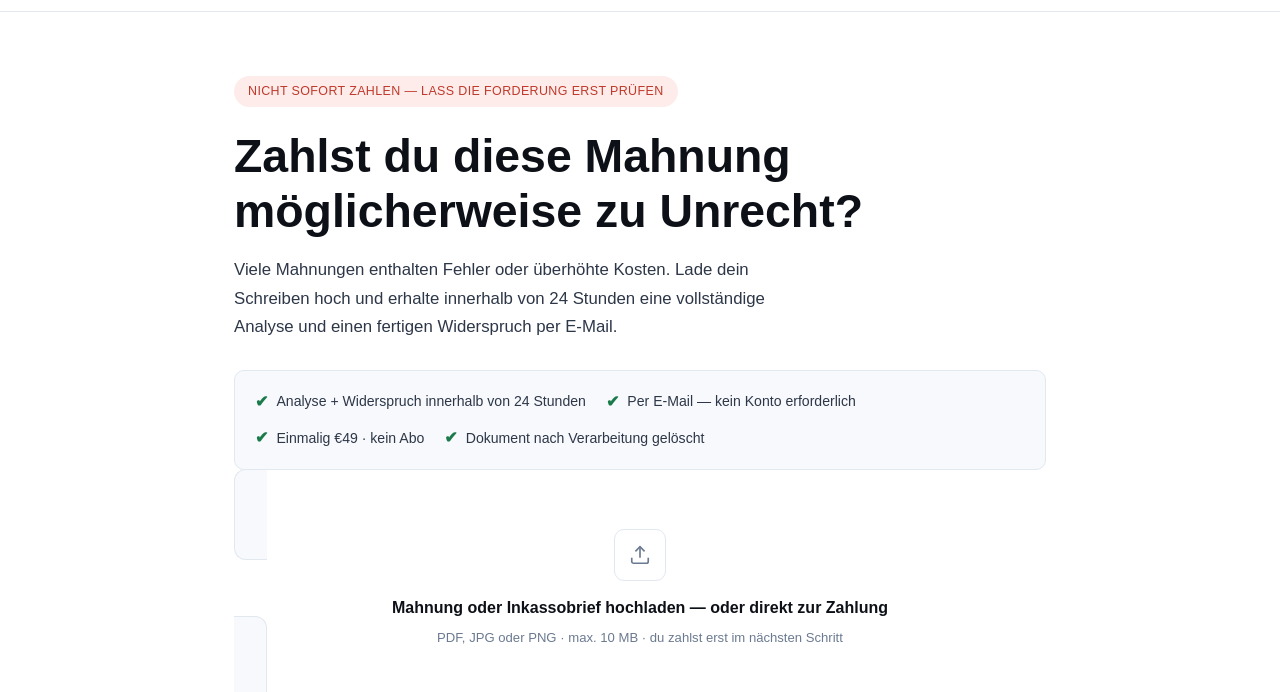
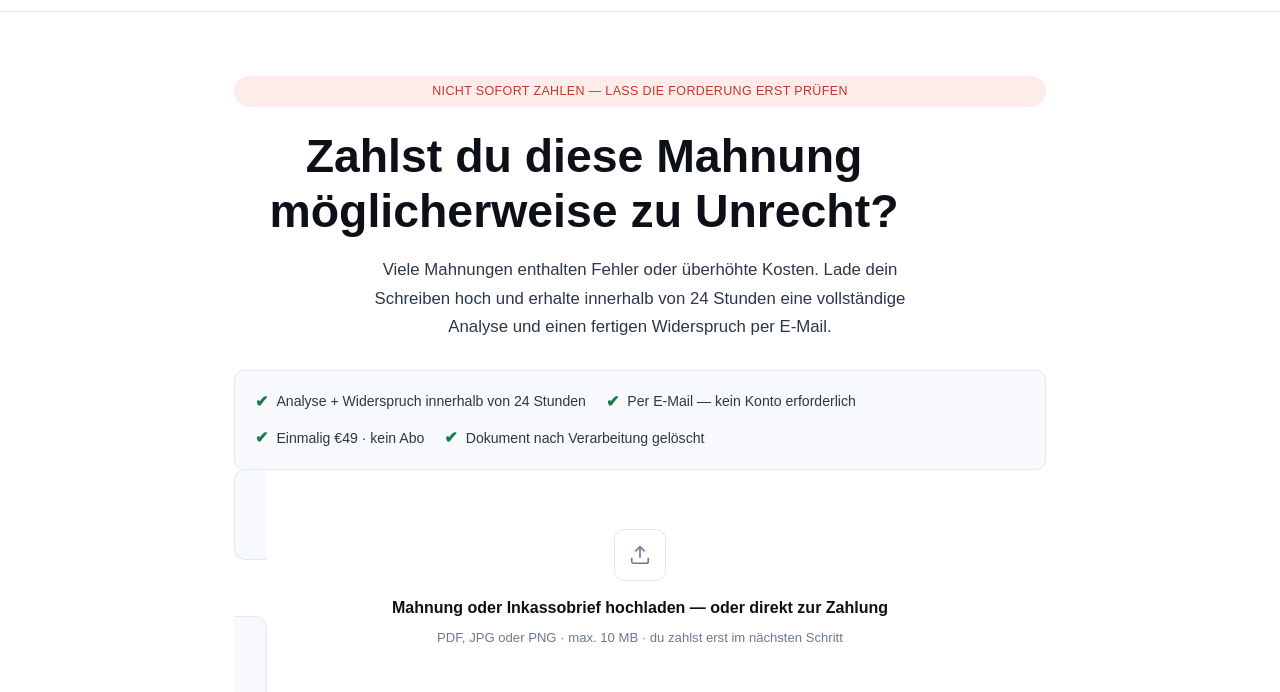
Before and after one commit to DickGroen/mahnungcheck.de, a website: page public/index.html in a window 1280 px wide. Shown: the part 51-743 px from the top of the page. Drawn offline with Linux system fonts and the light colour scheme.

Commit message:
Center align hero text and adjust styles

```diff
--- a/public/index.html
+++ b/public/index.html
@@ -27,13 +27,13 @@
 <section class="hero">
   <div class="container">
 
-    <div class="hero__eyebrow" style="justify-content:center;text-align:center;">
+    <div class="hero__eyebrow" style="justify-content:center;text-align:center;display:block;margin-left:auto;margin-right:auto;">
       Nicht sofort zahlen — lass die Forderung erst prüfen
     </div>
 
-    <h1>Zahlst du diese Mahnung möglicherweise zu Unrecht?</h1>
+    <h1 style="text-align:center;">Zahlst du diese Mahnung möglicherweise zu Unrecht?</h1>
 
-    <p class="hero__sub">
+    <p class="hero__sub" style="text-align:center;margin-left:auto;margin-right:auto;">
       Viele Mahnungen enthalten Fehler oder überhöhte Kosten.
       Lade dein Schreiben hoch und erhalte innerhalb von 24 Stunden eine vollständige Analyse und einen fertigen Widerspruch per E-Mail.
     </p>
```
